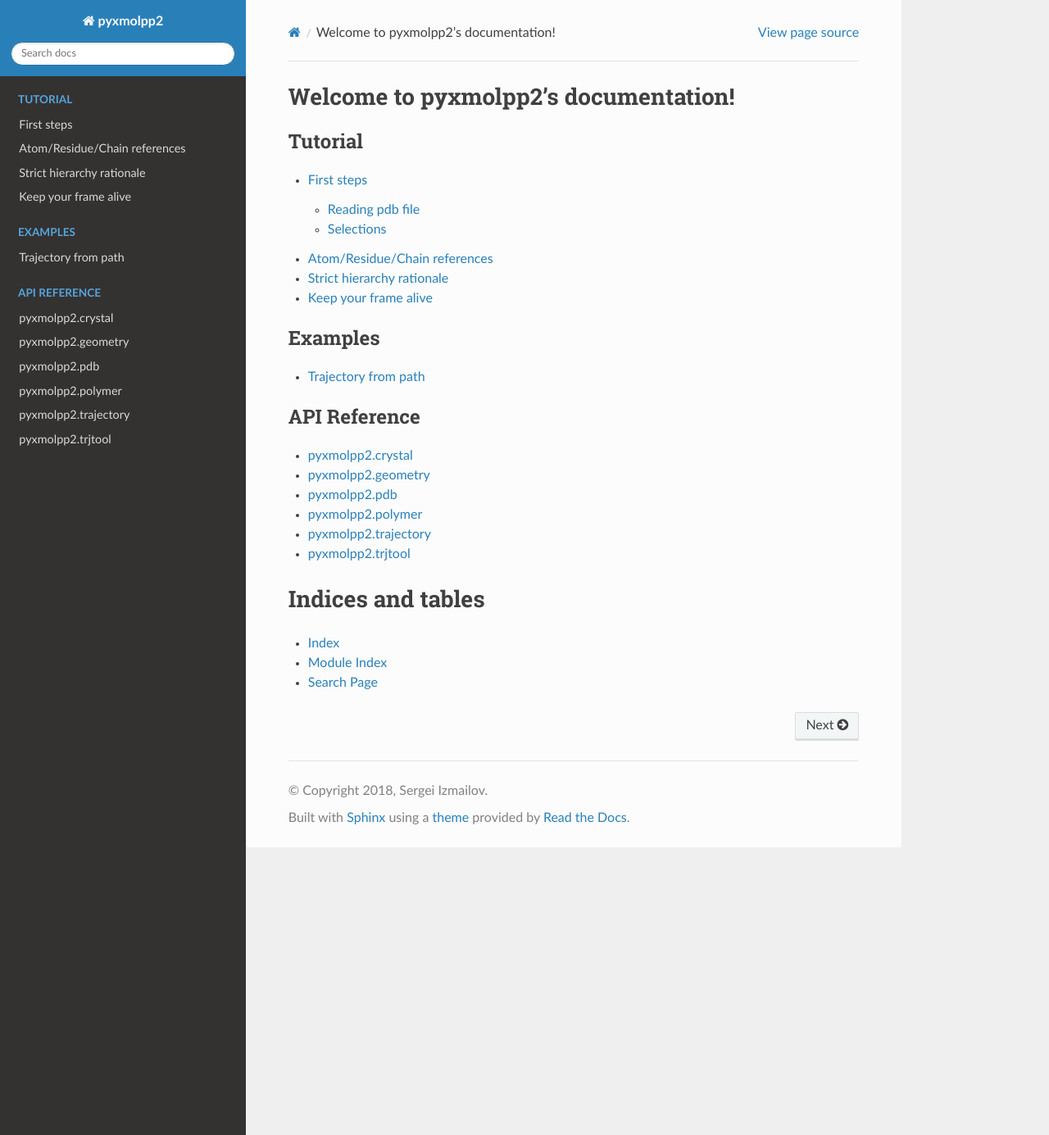
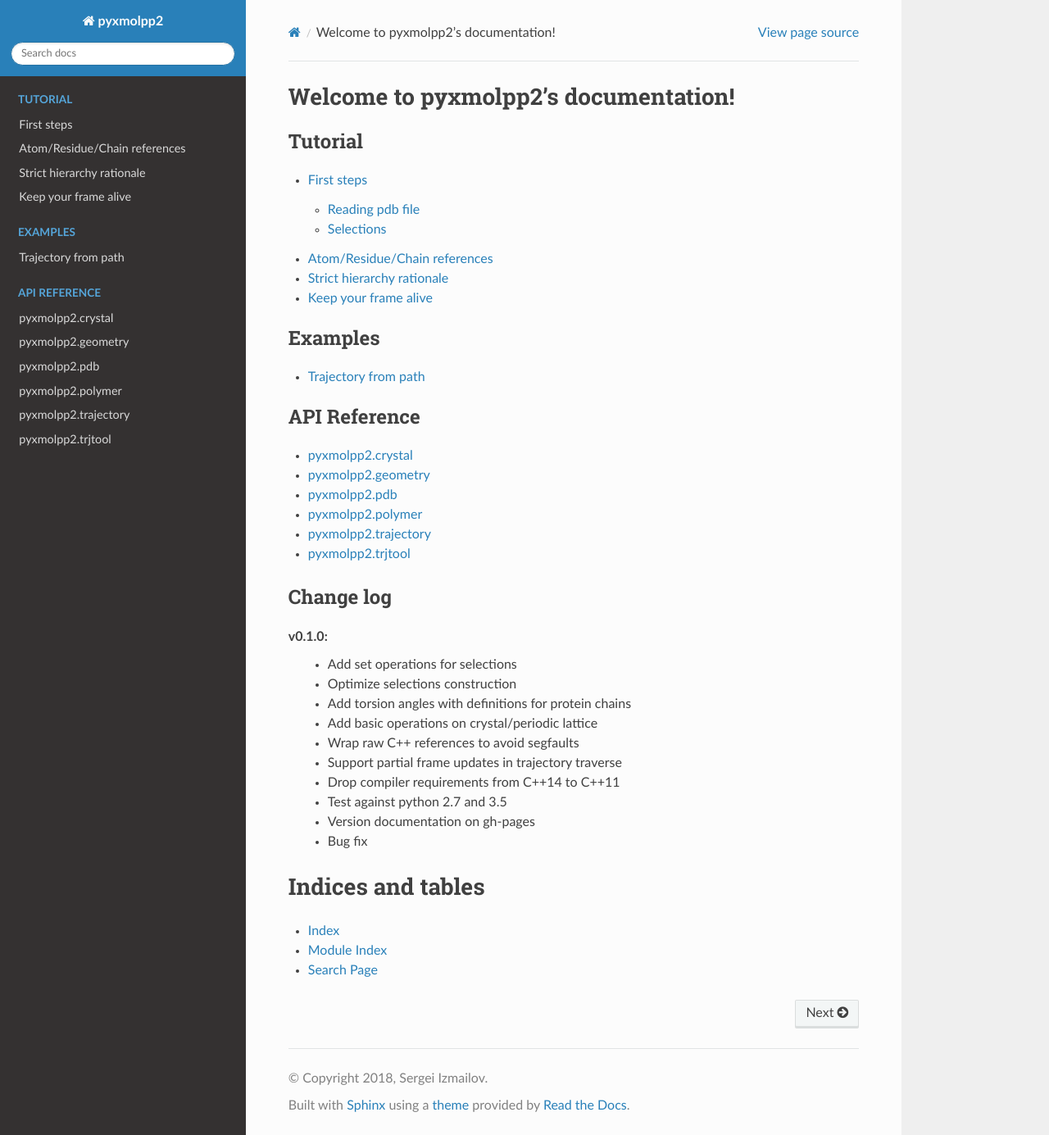
Before and after one commit to sizmailov/pyxmolpp2, a Sphinx documentation site: the page built from docs/source/index.rst, in a window 1280 px wide and 1385 px high. Shown: the whole window at 82% size. Built offline with Sphinx 7.4.7 and the Read the Docs theme 2.0.0, drawn with Linux system fonts in a browser that asks for light colours.

Commit message:
add change log

```diff
--- /dev/null
+++ b/docs/source/changelog.rst
@@ -0,0 +1,15 @@
+----------
+Change log
+----------
+
+v0.1.0:
+  - Add set operations for selections
+  - Optimize selections construction
+  - Add torsion angles with definitions for protein chains
+  - Add basic operations on crystal/periodic lattice
+  - Wrap raw C++ references to avoid segfaults
+  - Support partial frame updates in trajectory traverse
+  - Drop compiler requirements from C++14 to C++11
+  - Test against python 2.7 and 3.5
+  - Version documentation on gh-pages
+  - Bug fix
--- a/docs/source/index.rst
+++ b/docs/source/index.rst
@@ -27,6 +27,7 @@ Welcome to pyxmolpp2's documentation!
 
     pyxmolpp2/*
 
+.. include:: changelog.rst
 
 
 Indices and tables
```
